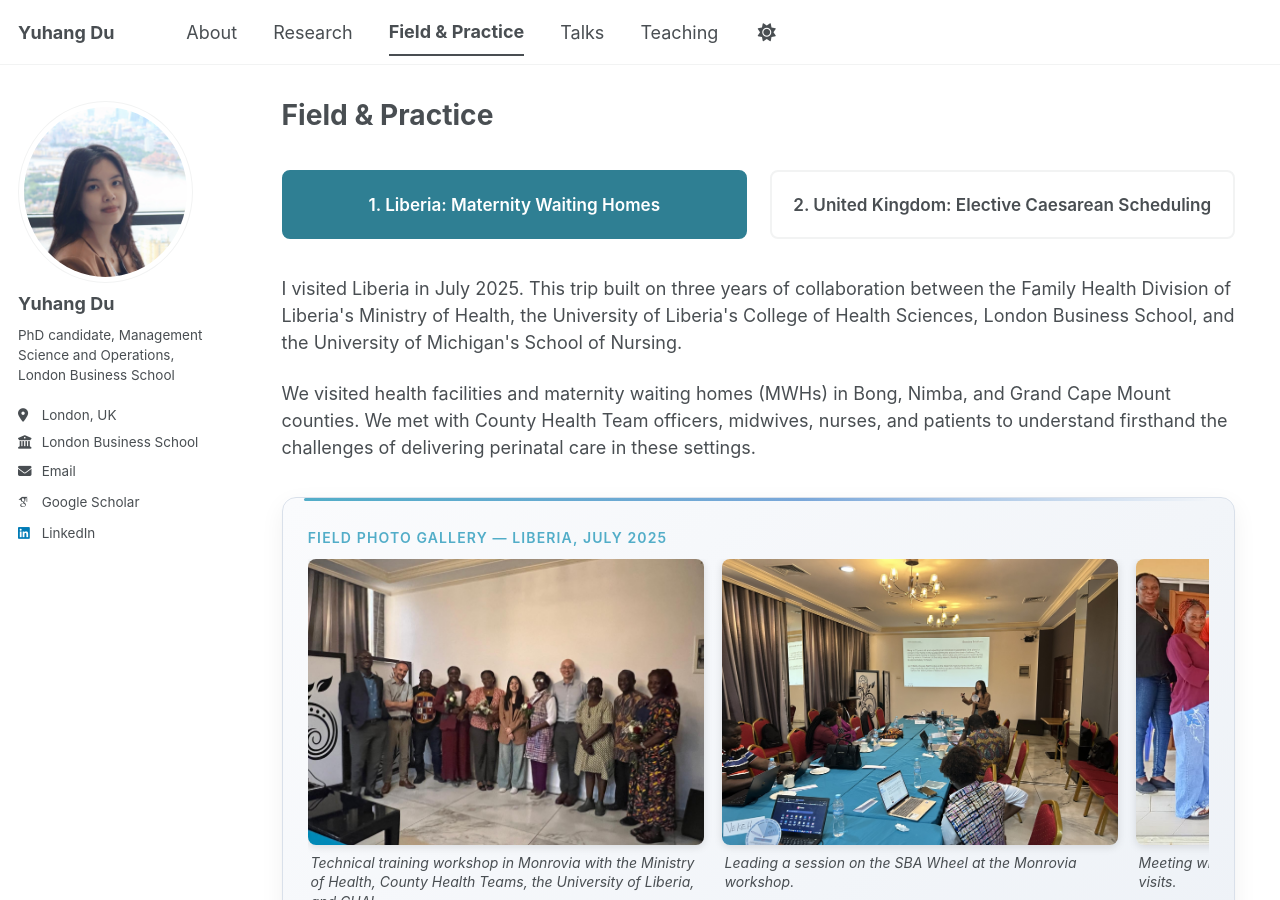
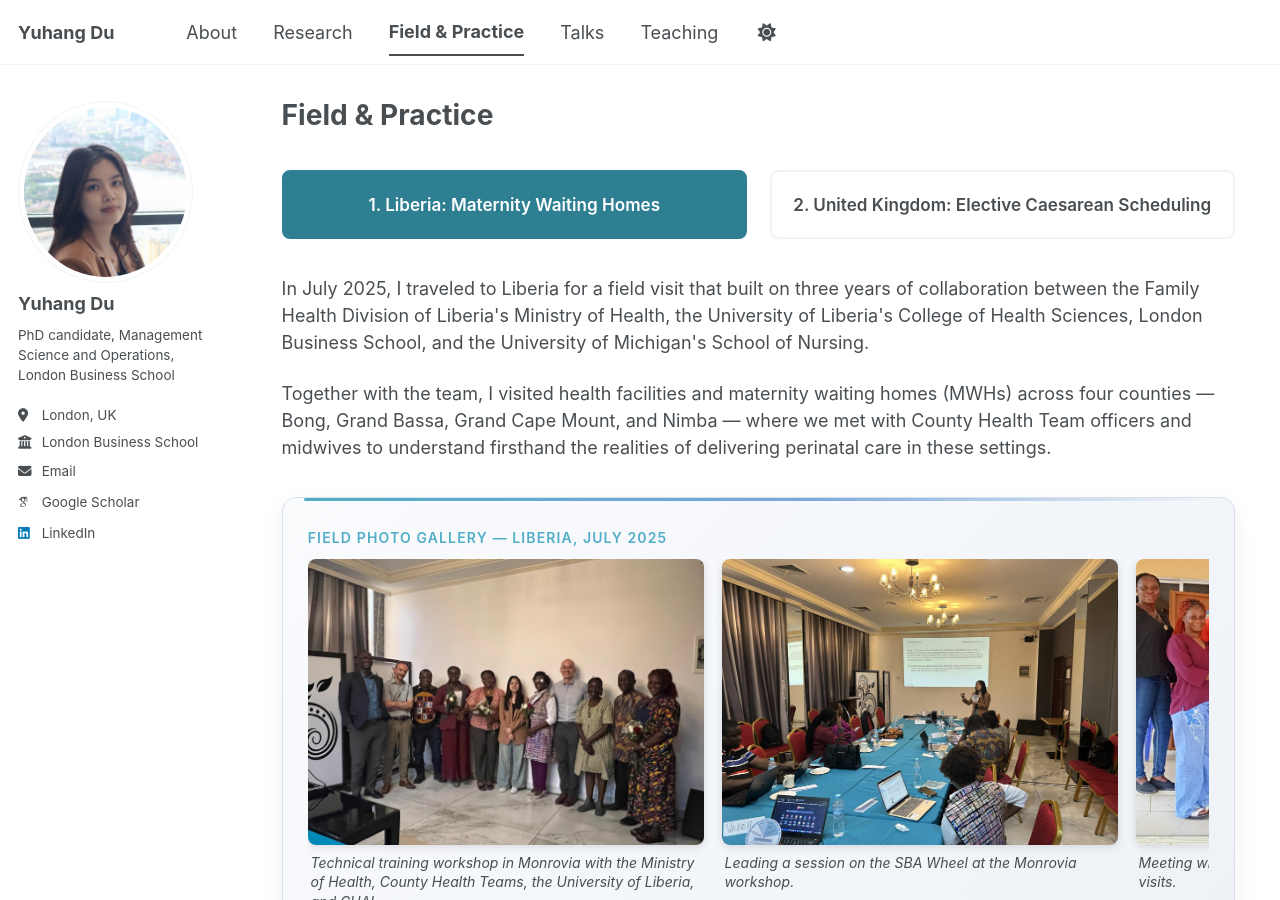
Before and after one commit to yuhangdu-edu/yuhangdu-edu.github.io, a Jekyll site: the page built from _pages/field.md, in a window 1280 px wide and 900 px high. Built offline with Jekyll 4.4.1, drawn with Linux system fonts in a browser that asks for light colours; some web fonts are replaced; a script bundle is joined from its source files by our own code; library files that are not in the unit come from our copies.

Commit message:
Update field.md

```diff
--- a/_pages/field.md
+++ b/_pages/field.md
@@ -12,9 +12,9 @@ author_profile: true
   </nav>
 
   <div class="field-tabs__panel active" id="tab-liberia">
-    <p>I visited Liberia in July 2025. This trip built on three years of collaboration between the Family Health Division of Liberia's Ministry of Health, the University of Liberia's College of Health Sciences, London Business School, and the University of Michigan's School of Nursing.</p>
+    <p>In July 2025, I traveled to Liberia for a field visit that built on three years of collaboration between the Family Health Division of Liberia's Ministry of Health, the University of Liberia's College of Health Sciences, London Business School, and the University of Michigan's School of Nursing.</p>
 
-    <p>We visited health facilities and maternity waiting homes (MWHs) in Bong, Nimba, and Grand Cape Mount counties. We met with County Health Team officers, midwives, nurses, and patients to understand firsthand the challenges of delivering perinatal care in these settings.</p>
+    <p>Together with the team, I visited health facilities and maternity waiting homes (MWHs) across four counties — Bong, Grand Bassa, Grand Cape Mount, and Nimba — where we met with County Health Team officers and midwives to understand firsthand the realities of delivering perinatal care in these settings.</p>
 
     <div class="field-gallery-wrap">
       <div class="field-gallery-wrap__label">Field Photo Gallery &mdash; Liberia, July 2025</div>
@@ -93,6 +93,8 @@ author_profile: true
     <h2>Scheduling Elective Caesarean Sections in the NHS (2026)</h2>
     <p>In collaboration with Cambridge University Hospitals NHS Foundation Trust and the University of Cambridge (Department of Obstetrics &amp; Gynaecology), we are working with NHS maternity teams to rethink how scarce operating-theatre capacity is allocated between early- and late-booking patients. Building on this partnership, we have developed an <strong>interactive planning tool</strong> that allows any maternity unit to calibrate a fair and efficient scheduling policy to its own data.</p>
     <p><em style="color: var(--global-link-color);">Tool link coming soon.</em></p>
+
+    <p>The tool is currently being piloted with our NHS partners.</p>
 
     <div style="margin-top:2.5em;padding-top:1.5em;border-top:1px solid #e5e5e5;">
       <div style="display:flex;flex-wrap:wrap;align-items:center;gap:2em 4em;justify-content:center;">
```
